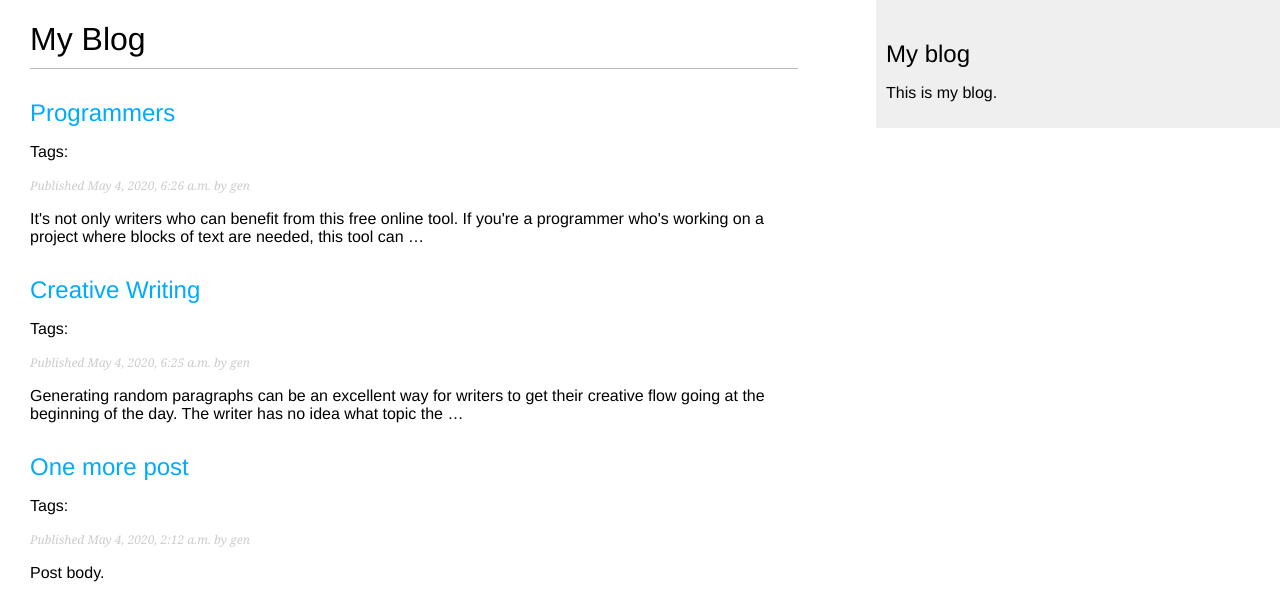
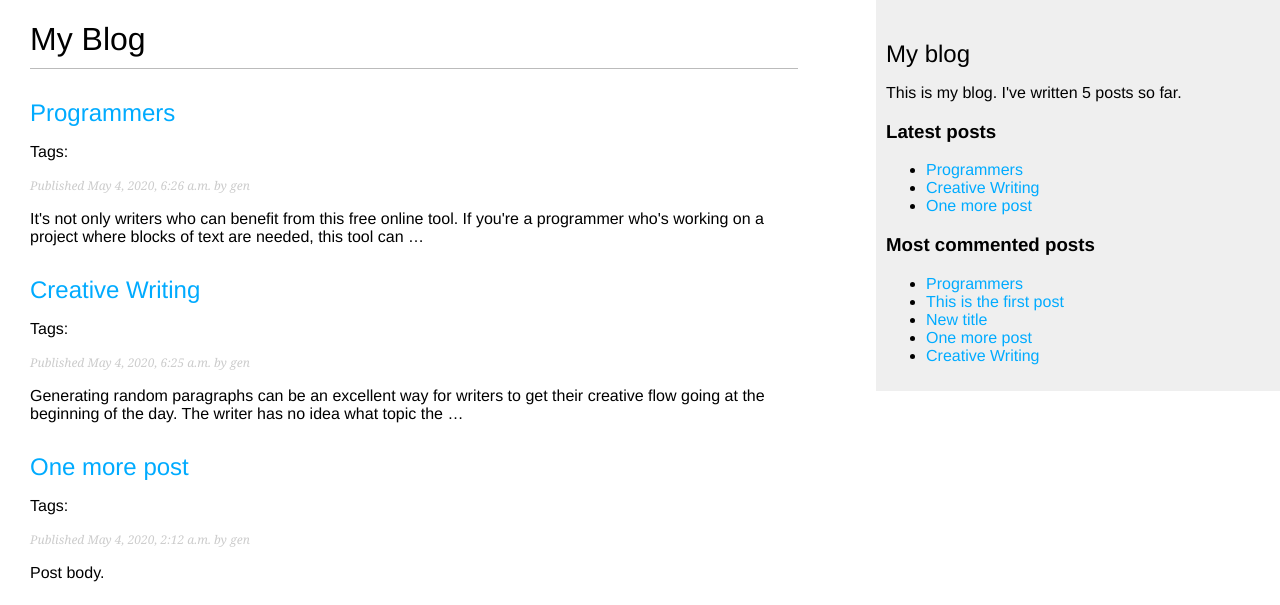
Before and after one commit to TheKinng96/Django_blog, a Django app: page /blog/ in a window 1280 px wide. Shown: the top 605 px of the page. Run offline with Django 3.2, Linux system fonts and the light colour scheme; data comes from the database, SQL or seed files in the repository; parts of the project's set-up code (start-up, migrations or seed data) failed here and were passed over.

Commit message:
polished the tag functionality

```diff
--- a/blog/templates/blog/base.html
+++ b/blog/templates/blog/base.html
@@ -1,4 +1,6 @@
 {% load static %}
+{% load blog_tags %}
+
 <!DOCTYPE html>
 <html>
 <head>
@@ -12,7 +14,19 @@
   </div>
   <div id="sidebar">
     <h2>My blog</h2>
-    <p>This is my blog.</p>
+    <p>This is my blog. I've written {% total_posts %} posts so far.</p>
+    <h3>Latest posts</h3>
+      {% show_latest_posts 3 %}
+    <h3>Most commented posts</h3>
+      {% get_most_commented_posts as most_commented_posts %}
+      <ul>
+        {% for post in most_commented_posts %}
+          <li>
+            <a href="{{ post.get_absolute_url }}">{{ post.title }}</a>
+          </li>
+        {% endfor %}
+      </ul>
+
   </div>
 </body>
 </html>
--- /dev/null
+++ b/blog/templates/blog/post/latest_posts.html
@@ -0,0 +1,7 @@
+<ul>
+  {% for post in latest_posts %}
+    <li>
+      <a href="{{ post.get_absolute_url }}">{{ post.title }}</a>
+    </li>
+  {% endfor %}
+</ul>
--- /dev/null
+++ b/blog/templatetags/blog_tags.py
@@ -0,0 +1,23 @@
+from django import template
+from ..models import Post
+from django.db.models import Count
+
+
+
+
+register = template.Library()
+
+@register.simple_tag
+def total_posts():
+    return Post.published.count()
+
+@register.inclusion_tag('blog/post/latest_posts.html')
+def show_latest_posts(count=5):
+    latest_posts = Post.published.order_by('-publish')[:count]
+    return {'latest_posts': latest_posts}
+
+@register.simple_tag
+def get_most_commented_posts(count=5):
+    return Post.published.annotate(
+               total_comments=Count('comments')
+           ).order_by('-total_comments')[:count]
```
Also changed, not shown: blog/templatetags/__init__.py (added).
